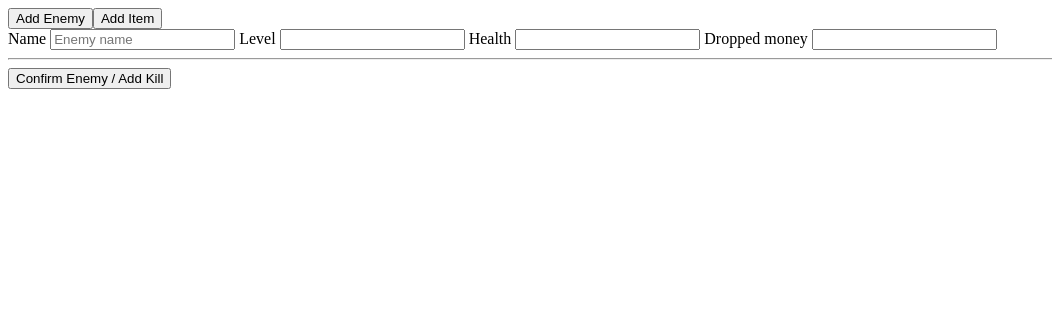
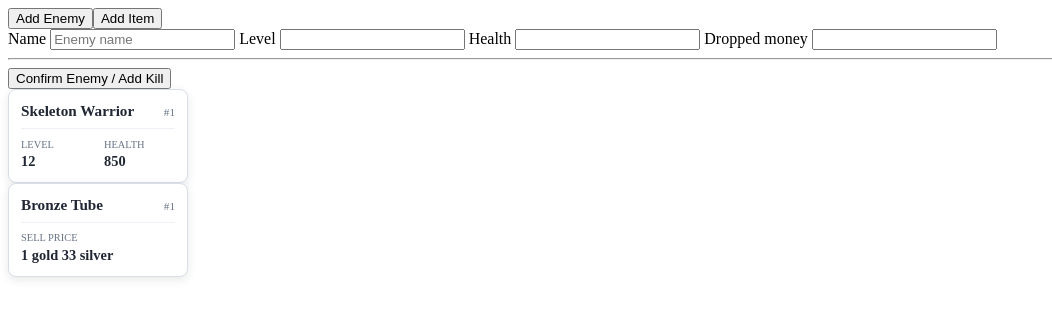
Before and after one commit to Moppengop/westfall-stats, an Angular app: page / in a window 1280 px wide. Shown: the top 318 px of the page, without its empty margins (0-1052 px from the left). Built offline with nearby package versions, Linux system fonts and the light colour scheme.

Commit message:
Added cards for dropdown for items looted and enemies killed

```diff
--- a/src/app/components/cards/enemy-card/enemy-card.component.html
+++ b/src/app/components/cards/enemy-card/enemy-card.component.html
@@ -1 +1,17 @@
-<p>enemy-card.component works!</p>
+<div class="enemy-card">
+	<div class="enemy-card__header">
+		<h2>{{ enemy.name }}</h2>
+		<span class="enemy-card__id">#{{ enemy.id }}</span>
+	</div>
+
+	<dl class="enemy-card__stats">
+		<div>
+			<dt>Level</dt>
+			<dd>{{ enemy.level }}</dd>
+		</div>
+		<div>
+			<dt>Health</dt>
+			<dd>{{ enemy.health }}</dd>
+		</div>
+	</dl>
+</div>
--- a/src/app/components/cards/enemy-card/enemy-card.component.scss
+++ b/src/app/components/cards/enemy-card/enemy-card.component.scss
@@ -0,0 +1,55 @@
+.enemy-card {
+    width: min(100%, 180px);
+    min-height: 80px;
+    padding: 0.75rem;
+    box-sizing: border-box;
+    border: 1px solid #d9dee7;
+    border-radius: 8px;
+    background: #ffffff;
+    color: #202633;
+    box-shadow: 0 3px 10px rgb(32 38 51 / 10%);
+}
+
+.enemy-card__header {
+    display: flex;
+    align-items: baseline;
+    justify-content: space-between;
+    gap: 0.75rem;
+    border-bottom: 1px solid #edf0f4;
+    padding-bottom: 0.5rem;
+}
+
+h2 {
+    margin: 0;
+    overflow-wrap: anywhere;
+    font-size: 0.95rem;
+}
+
+.enemy-card__id {
+    color: #687386;
+    font-size: 0.7rem;
+}
+
+.enemy-card__stats {
+    display: grid;
+    grid-template-columns: repeat(2, 1fr);
+    gap: 0.75rem;
+    margin: 0.6rem 0 0;
+}
+
+.enemy-card__stats div {
+    display: grid;
+    gap: 0.2rem;
+}
+
+dt {
+    color: #687386;
+    font-size: 0.65rem;
+    text-transform: uppercase;
+}
+
+dd {
+    margin: 0;
+    font-size: 0.9rem;
+    font-weight: 600;
+}
--- a/src/app/components/cards/item-card/item-card.component.html
+++ b/src/app/components/cards/item-card/item-card.component.html
@@ -1 +1,13 @@
-<p>item-card.component works!</p>
+<div class="item-card">
+	<div class="item-card__header">
+		<h2>{{ item.name }}</h2>
+		<span class="item-card__id">#{{ item.id }}</span>
+	</div>
+
+	<dl class="item-card__stats">
+		<div>
+			<dt>Sell price</dt>
+			<dd>{{ formattedSellPrice }}</dd>
+		</div>
+	</dl>
+</div>
--- a/src/app/components/cards/item-card/item-card.component.scss
+++ b/src/app/components/cards/item-card/item-card.component.scss
@@ -0,0 +1,54 @@
+.item-card {
+	width: min(100%, 180px);
+	min-height: 80px;
+	padding: 0.75rem;
+	box-sizing: border-box;
+	border: 1px solid #d9dee7;
+	border-radius: 8px;
+	background: #ffffff;
+	color: #202633;
+	box-shadow: 0 3px 10px rgb(32 38 51 / 10%);
+}
+
+.item-card__header {
+	display: flex;
+	align-items: baseline;
+	justify-content: space-between;
+	gap: 0.75rem;
+	border-bottom: 1px solid #edf0f4;
+	padding-bottom: 0.5rem;
+}
+
+h2 {
+	margin: 0;
+	overflow-wrap: anywhere;
+	font-size: 0.95rem;
+}
+
+.item-card__id {
+	color: #687386;
+	font-size: 0.7rem;
+}
+
+.item-card__stats {
+	display: grid;
+	gap: 0.75rem;
+	margin: 0.6rem 0 0;
+}
+
+.item-card__stats div {
+	display: grid;
+	gap: 0.2rem;
+}
+
+dt {
+	color: #687386;
+	font-size: 0.65rem;
+	text-transform: uppercase;
+}
+
+dd {
+	margin: 0;
+	font-size: 0.9rem;
+	font-weight: 600;
+}
--- a/src/app/components/cards/item-card/item-card.component.ts
+++ b/src/app/components/cards/item-card/item-card.component.ts
@@ -1,11 +1,32 @@
-import { Component } from '@angular/core';
+import { Component, Input } from '@angular/core';
+import { Item } from '../../../models/item';
 
 @Component({
-  selector: 'app-item-card.component',
+  selector: 'app-item-card',
   imports: [],
   templateUrl: './item-card.component.html',
   styleUrl: './item-card.component.scss',
 })
 export class ItemCardComponent {
+  @Input() item!: Item;
 
+  get formattedSellPrice(): string {
+    const gold = Math.floor(this.item.sell_price / 10000);
+    const silver = Math.floor((this.item.sell_price % 10000) / 100);
+    const copper = this.item.sell_price % 100;
+
+    let formattedPrice = '';
+
+    if (gold > 0) {
+      formattedPrice += `${gold} gold `;
+    }
+    if (silver > 0) {
+      formattedPrice += `${silver} silver `;
+    }
+    if (copper > 0) {
+      formattedPrice += `${copper} copper`;
+    }
+
+    return formattedPrice;
+  }
 }
--- a/src/app/components/input/input.component.html
+++ b/src/app/components/input/input.component.html
@@ -81,6 +81,9 @@
     <div class="actions">
       <button type="button">Confirm Enemy / Add Kill</button>
     </div>
+
+    <app-enemy-card [enemy]="sampleEnemy" />
+    <app-item-card [item]="sampleItem" />
   </div>
   }
 
--- a/src/app/components/input/input.component.ts
+++ b/src/app/components/input/input.component.ts
@@ -3,10 +3,12 @@ import { Item } from '../../models/item';
 import { Enemy } from '../../models/enemy';
 import { KilledEnemy } from '../../models/killed_enemy';
 import { DroppedItems } from '../../models/dropped_items';
+import { EnemyCardComponent } from '../cards/enemy-card/enemy-card.component';
+import { ItemCardComponent } from '../cards/item-card/item-card.component';
 
 @Component({
   selector: 'app-input',
-  imports: [],
+  imports: [EnemyCardComponent, ItemCardComponent],
   templateUrl: './input.component.html',
   styleUrl: './input.component.scss',
 })
@@ -18,6 +20,17 @@ export class InputComponent implements OnInit {
   knownItems: Item[] = [];
   knownEnemies: Enemy[] = [];
   killedEnemies: KilledEnemy[] = [];
+  sampleEnemy: Enemy = {
+    id: 1,
+    name: 'Skeleton Warrior',
+    level: 12,
+    health: 850,
+  };
+  sampleItem: Item = {
+    id: 1,
+    name: 'Bronze Tube',
+    sell_price: 13300,
+  };
 
   ngOnInit(): void {
     // load items and enemies
```
Also changed, not shown: src/app/components/cards/enemy-card/enemy-card.component.ts (+4 -3 lines), 2 other files (tests, documents, lock files or other folders).
